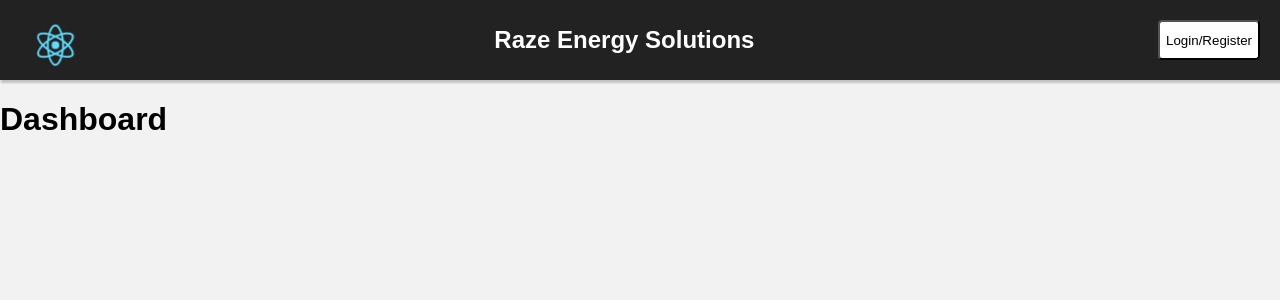
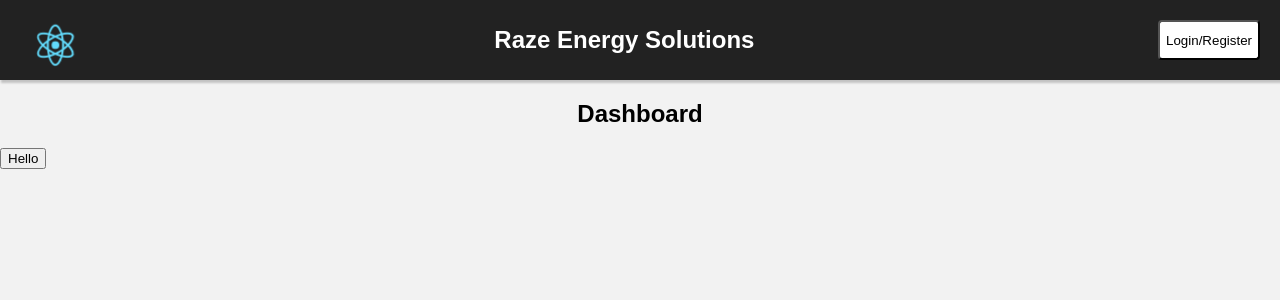
Before and after one commit to bahull/personal_data_project, a React (Create React App) app: page /dashboard in a window 1280 px wide. Shown: the top 300 px of the page. Built offline with nearby package versions, Linux system fonts and the light colour scheme.

Commit message:
Auth not establishing req.user on session

```diff
--- a/package.json
+++ b/package.json
@@ -3,6 +3,7 @@
   "version": "0.1.0",
   "private": true,
   "dependencies": {
+    "axios": "^0.17.1",
     "body-parser": "^1.18.2",
     "cors": "^2.8.4",
     "dotenv": "^4.0.0",
@@ -21,5 +22,6 @@
     "build": "react-scripts build",
     "test": "react-scripts test --env=jsdom",
     "eject": "react-scripts eject"
-  }
+  },
+  "proxy": "http://localhost:3001"
 }
--- a/src/components/Dashboard/Dashboard.css
+++ b/src/components/Dashboard/Dashboard.css
@@ -0,0 +1,3 @@
+#dash-heading {
+  text-align: center;
+}
--- a/src/components/Dashboard/Dashboard.js
+++ b/src/components/Dashboard/Dashboard.js
@@ -1,13 +1,20 @@
 import React, { Component } from "react";
+import axios from "axios";
+import { Link } from "react-router-dom";
 
 import Header from "./../Header/Header";
+
+import "./Dashboard.css";
 
 class Dashboard extends Component {
   render() {
     return (
       <div>
         <Header />
-        <h1> Dashboard</h1>
+        <h2 id="dash-heading"> Dashboard</h2>
+        <Link to="/data">
+          <button>Hello</button>
+        </Link>
       </div>
     );
   }
--- a/src/components/Data/Data.js
+++ b/src/components/Data/Data.js
@@ -0,0 +1,20 @@
+import React, { Component } from "react";
+import Header from "./../Header/Header";
+import axios from "axios";
+
+class Data extends Component {
+  componentWillMount() {
+    axios.get("http://localhost:3001/api/me").then(response => {
+      console.log(response);
+    });
+  }
+  render() {
+    return (
+      <div>
+        <Header />Data
+      </div>
+    );
+  }
+}
+
+export default Data;
--- a/src/router.js
+++ b/src/router.js
@@ -3,7 +3,7 @@ import { Switch, Route } from "react-router-dom";
 
 import LandingPage from "./components/LandingPage/LandingPage";
 import Dashboard from "./components/Dashboard/Dashboard";
-// import Data from "./components/Data/Data";
+import Data from "./components/Data/Data";
 
 export default (
   <Switch>
@@ -12,6 +12,6 @@ export default (
     {/* <Route path="/contact" component={Contact} /> */}
     {/* <Route path="/features" component={Features} /> */}
     <Route path="/dashboard" component={Dashboard} />
-    {/* <Route path="/data" component={Data} /> */}
+    <Route path="/data" component={Data} />
   </Switch>
 );
```
Also changed, not shown: 2 other files (tests, documents, lock files or other folders).
